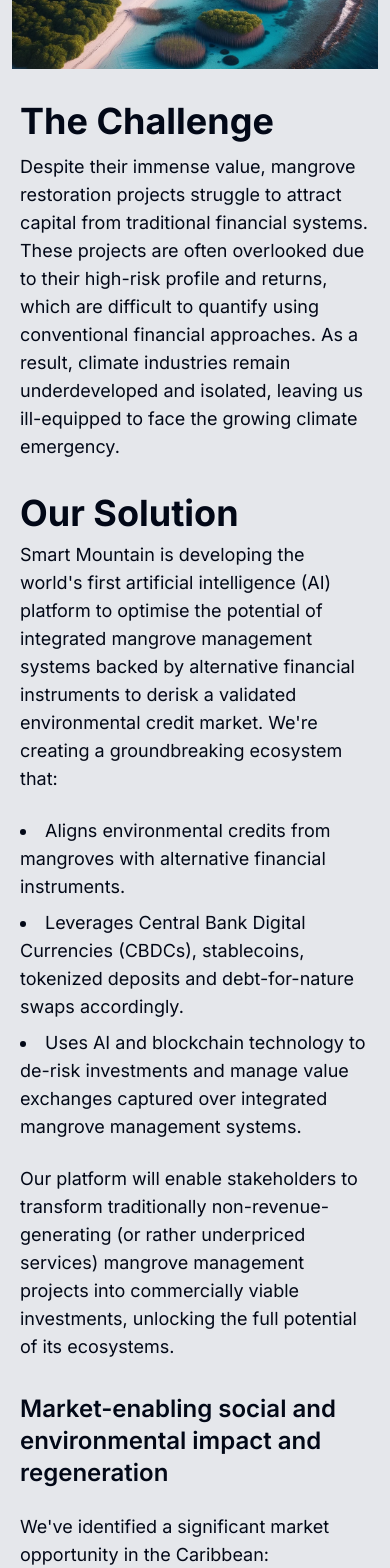
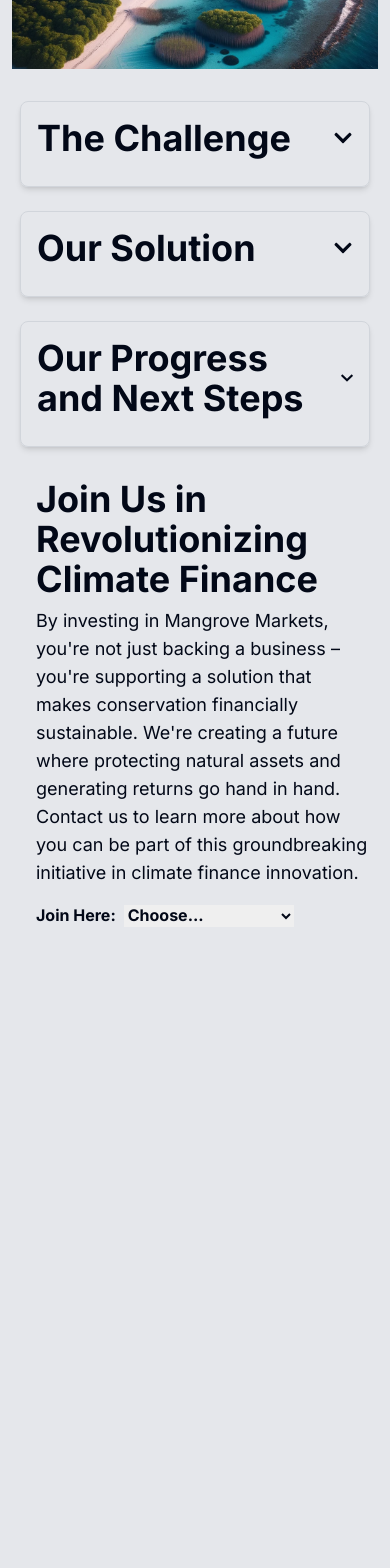
Before and after one commit to Dariusramnath/smart_mountain, a Next.js app: page / in a window 390 px wide. Shown: the part 800-2368 px from the top of the page. After the commit the page ends 1743 px from the top, so only its background shows below. Built offline with nearby package versions, Linux system fonts and the light colour scheme.

Commit message:
feat: add more mobile styling

```diff
--- a/package.json
+++ b/package.json
@@ -22,6 +22,7 @@
     "next-themes": "^0.3.0",
     "react": "^18",
     "react-dom": "^18",
+    "react-icons": "^5.3.0",
     "sonner": "^1.4.41",
     "tailwind-merge": "^2.3.0",
     "tailwindcss-animate": "^1.0.7",
--- a/src/app/page.tsx
+++ b/src/app/page.tsx
@@ -1,7 +1,16 @@
 "use client";
 import Tabs from "@/components/Tabs";
+import { useState } from "react";
+import { FaChevronDown } from "react-icons/fa";
 
 export default function Home() {
+  const [isExpanded, setIsExpanded] = useState(false);
+  const [isSolutionExpanded, setIsSolutionExpanded] = useState(false);
+  const [isProgressExpanded, setIsProgressExpanded] = useState(false);
+
+  const toggleExpand = () => setIsExpanded(!isExpanded);
+  const toggleSolutionExpand = () => setIsSolutionExpanded(!isSolutionExpanded);
+  const toggleProgressExpand = () => setIsProgressExpanded(!isProgressExpanded);
   return (
     <main>
       <div className="flex flex-row lg:justify-evenly border-b border-gray-400">
@@ -13,9 +22,9 @@
             Smart Mountain: Pioneering Climate Finance Innovation
           </h1>
           <p className=" max-w-[700px] mx-auto lg:text-2xl text-xl px-6 lg:px-0 pb-6 lg:pb-0">
-            At Smart Mountain, we&apos;re on a mission to revolutionize how we value
-            and finance nature-based solutions to climate change. We focus on
-            mangrove ecosystems, which play a critical role in carbon
+            At Smart Mountain, we&apos;re on a mission to revolutionize how we
+            value and finance nature-based solutions to climate change. We focus
+            on mangrove ecosystems, which play a critical role in carbon
             sequestration, coastal protection, biodiversity preservation, and
             regenerating social and environmental impact to benefit communities.{" "}
           </p>
@@ -29,115 +38,184 @@
             className="w-full h-72 object-cover object-center rounded-t-lg"
           />
           <div className="lg:px-14 px-2 pt-8">
+            <div
+              className="p-4 border border-gray-300 shadow-md rounded-lg transition-all duration-300 ease-in-out cursor-pointer hover:shadow-lg"
+              onClick={toggleExpand}
+            >
+              <div className="flex items-center justify-between">
                 <h1 className="text-4xl font-bold">The Challenge</h1>
-            <p className="pt-3 text-lg">
+                <FaChevronDown
+                  className={`text-xl transition-transform duration-300 ${
+                    isExpanded ? "rotate-180" : "rotate-0"
+                  }`}
+                />
+              </div>
+              <p
+                className={`pt-3 text-lg transition-all duration-300 ease-in-out overflow-hidden ${
+                  isExpanded ? "max-h-screen opacity-100" : "max-h-0 opacity-0"
+                }`}
+              >
                 Despite their immense value, mangrove restoration projects
                 struggle to attract capital from traditional financial systems.
-              These projects are often overlooked due to their high-risk profile
-              and returns, which are difficult to quantify using conventional
-              financial approaches. As a result, climate industries remain
-              underdeveloped and isolated, leaving us ill-equipped to face the
-              growing climate emergency.
+                These projects are often overlooked due to their high-risk
+                profile and returns, which are difficult to quantify using
+                conventional financial approaches. As a result, climate
+                industries remain underdeveloped and isolated, leaving us
+                ill-equipped to face the growing climate emergency.
               </p>
-            <h1 className="pt-8 text-4xl font-bold">Our Solution</h1>
-            <p className="pt-2 text-lg">
+            </div>
+
+            {/* Our Solution */}
+            <div
+              className="p-4 border border-gray-300 shadow-md rounded-lg transition-all duration-300 ease-in-out cursor-pointer hover:shadow-lg mt-6"
+              onClick={toggleSolutionExpand}
+            >
+              <div className="flex items-center justify-between">
+                <h1 className="text-4xl font-bold">Our Solution</h1>
+                <FaChevronDown
+                  className={`text-xl transition-transform duration-300 ${
+                    isSolutionExpanded ? "rotate-180" : "rotate-0"
+                  }`}
+                />
+              </div>
+              <div
+                className={`mt-3 text-lg transition-all duration-300 ease-in-out overflow-hidden ${
+                  isSolutionExpanded
+                    ? "max-h-[300px] overflow-y-auto opacity-100"
+                    : "max-h-0 opacity-0"
+                }`}
+              >
+                <p className="pt-2">
                   Smart Mountain is developing the world&apos;s first artificial
-              intelligence (AI) platform to optimise the potential of integrated
-              mangrove management systems backed by alternative financial
-              instruments to derisk a validated environmental credit market.
-              We&apos;re creating a groundbreaking ecosystem that:
+                  intelligence (AI) platform to optimise the potential of
+                  integrated mangrove management systems backed by alternative
+                  financial instruments to derisk a validated environmental
+                  credit market. We&apos;re creating a groundbreaking ecosystem
+                  that:
                 </p>
-            <ul className="list-disc list-inside text-lg">
-              <li className="pt-6 ">
+                <ul className="list-disc list-inside pt-4">
+                  <li className="pt-2">
                     Aligns environmental credits from mangroves with alternative
                     financial instruments.
                   </li>
                   <li className="pt-2">
-                Leverages Central Bank Digital Currencies (CBDCs), stablecoins,
-                tokenized deposits and debt-for-nature swaps accordingly.
+                    Leverages Central Bank Digital Currencies (CBDCs),
+                    stablecoins, tokenized deposits and debt-for-nature swaps
+                    accordingly.
                   </li>
-              <li className="pt-2 ">
+                  <li className="pt-2">
                     Uses AI and blockchain technology to de-risk investments and
                     manage value exchanges captured over integrated mangrove
                     management systems.
                   </li>
                 </ul>
-            <p className="pt-6 text-lg">
-              Our platform will enable stakeholders to transform traditionally
-              non-revenue-generating (or rather underpriced services) mangrove
-              management projects into commercially viable investments,
-              unlocking the full potential of its ecosystems.
+                <p className="pt-6">
+                  Our platform will enable stakeholders to transform
+                  traditionally non-revenue-generating mangrove management
+                  projects into commercially viable investments, unlocking the
+                  full potential of its ecosystems.
                 </p>
                 <h1 className="pt-8 font-semibold text-2xl">
-              Market-enabling social and environmental impact and regeneration{" "}
+                  Market-enabling social and environmental impact and
+                  regeneration
                 </h1>
-            <p className="pt-6 text-lg">
+                <p className="pt-6">
                   We&apos;ve identified a significant market opportunity in the
                   Caribbean:
                 </p>
-            <ul className="list-disc list-inside text-lg">
+                <ul className="list-disc list-inside">
                   <li className="pt-2">
                     Once our pilot is deployed to optimise the potential of the
-                beachhead market in Jamaica fully, it will enable markets with a
-                social and environmental impact of approximately $378 million,
-                spanning over 100 km2 of mangroves.
+                    beachhead market in Jamaica fully, it will enable markets
+                    with a social and environmental impact of approximately $378
+                    million, spanning over 100 km2 of mangroves.
                   </li>
-              <li className="pt-2 ">
+                  <li className="pt-2">
                     Taking the following 22 countries adopting CBDCs and other
-                alternative instruments, it will enable markets with a social
-                and environmental impact of approximately $246.4 billion,
-                spanning over 56,251 km2 of mangroves.
+                    alternative instruments, it will enable markets with a
+                    social and environmental impact of approximately $246.4
+                    billion, spanning over 56,251 km2 of mangroves.
                   </li>
-              <li className="pt-2 ">
-                Given that over 1.5 million km2 of mangroves exist worldwide,
-                mangroves, apart from their interconnections to neighbouring
-                ecosystems, can enable an emergent $4 trillion-plus natural
-                asset class.
+                  <li className="pt-2">
+                    Given that over 1.5 million km2 of mangroves exist
+                    worldwide, mangroves, apart from their interconnections to
+                    neighbouring ecosystems, can enable an emergent $4
+                    trillion-plus natural asset class.
                   </li>
                 </ul>
-            <h1 className="pt-8 text-4xl font-bold">
+              </div>
+            </div>
+
+            {/* Our Progress */}
+            <div
+              className="p-4 border border-gray-300 shadow-md rounded-lg transition-all duration-300 ease-in-out cursor-pointer hover:shadow-lg mt-6"
+              onClick={toggleProgressExpand}
+            >
+              <div className="flex items-center justify-between">
+                <h1 className="text-4xl font-bold">
                   Our Progress and Next Steps
                 </h1>
-            <p className="pt-2 text-lg">
-              Smart Mountain has gained significant traction, placing second in
-              Latin America and the Caribbean in the 2023 Climate Launchpad
-              competition and being inducted into the US AID-UNIDO-REEP PFAN
-              project pipeline. Hackernoon also nominated Smart Mountain as one
-              of the startups of the year for 2024.
+                <FaChevronDown
+                  className={`text-xl transition-transform duration-300 ${
+                    isProgressExpanded ? "rotate-180" : "rotate-0"
+                  }`}
+                />
+              </div>
+              <div
+                className={`pt-3 text-lg transition-all duration-300 ease-in-out overflow-hidden ${
+                  isProgressExpanded
+                    ? "max-h-[300px] overflow-y-auto opacity-100"
+                    : "max-h-0 opacity-0"
+                }`}
+              >
+                <p className="pt-2">
+                  Smart Mountain has gained significant traction, placing second
+                  in Latin America and the Caribbean in the 2023 Climate
+                  Launchpad competition and being inducted into the US
+                  AID-UNIDO-REEP PFAN project pipeline. Hackernoon also
+                  nominated Smart Mountain as one of the startups of the year
+                  for 2024.
                 </p>
-            <p className="pt-6 text-lg">We&apos;re currently focused on:</p>
-            <ol className="list-disc list-inside text-lg">
+                <p className="pt-6">We&apos;re currently focused on:</p>
+                <ol className="list-disc list-inside">
                   <li className="pt-2">
-                Advancing stakeholder engagement to develop, iterate and refine
-                our pilot and business model.
+                    Advancing stakeholder engagement to develop, iterate and
+                    refine our pilot and business model.
                   </li>
-              <li className="pt-2 ">
-                Securing nonequity and equity-based pre-seed funding to build
-                and promote our pilot project in Jamaica.
+                  <li className="pt-2">
+                    Securing nonequity and equity-based pre-seed funding to
+                    build and promote our pilot project in Jamaica.
                   </li>
-              <li className="pt-2 ">
-                Onboard investors and potential customers, select observers for
-                capital raises and develop our proof-of-concept and Minimum
-                Viable Product (MVP), which are close to market interests.
+                  <li className="pt-2">
+                    Onboard investors and potential customers, select observers
+                    for capital raises and develop our proof-of-concept and
+                    Minimum Viable Product (MVP), which are close to market
+                    interests.
                   </li>
                 </ol>
-            <p className="pt-4 text-lg">
+                <p className="pt-4">
                   We aim to launch our MVP by 2026 when carbon capture and
                   sequestration baseline data in Jamaica will be available.
                 </p>
+              </div>
+            </div>
+
+            {/* Join */}
+            <div className="pl-4">
               <h1 className="pt-8 text-4xl font-bold">
                 Join Us in Revolutionizing Climate Finance
               </h1>
 
               <p className="pt-2 text-lg">
                 By investing in Mangrove Markets, you&apos;re not just backing a
-              business – you&apos;re supporting a solution that makes conservation
-              financially sustainable. We&apos;re creating a future where protecting
-              natural assets and generating returns go hand in hand. Contact us
-              to learn more about how you can be part of this groundbreaking
-              initiative in climate finance innovation.
+                business – you&apos;re supporting a solution that makes
+                conservation financially sustainable. We&apos;re creating a
+                future where protecting natural assets and generating returns go
+                hand in hand. Contact us to learn more about how you can be part
+                of this groundbreaking initiative in climate finance innovation.
               </p>
               <Tabs />
+            </div>
           </div>
         </div>
       </div>
--- a/src/components/Tabs.tsx
+++ b/src/components/Tabs.tsx
@@ -257,12 +257,12 @@
             <select
               value={subOption}
               onChange={handleSubOptionChange}
-              className="ml-2"
+              className=" lg:text-base text-sm w-3/4"
             >
-              <option value="">Choose...</option>
+              <option value="" className="text-sm">Choose...</option>
               {activeTab === "investor" && (
                 <>
-                  <option value="option1">
+                  <option value="option1" >
                     A1. VENTURE CAPITAL/PRIVATE EQUITY REGISTRATION
                   </option>
                   <option value="option2">
```
Lines whose indentation alone changed are shown as unchanged.
